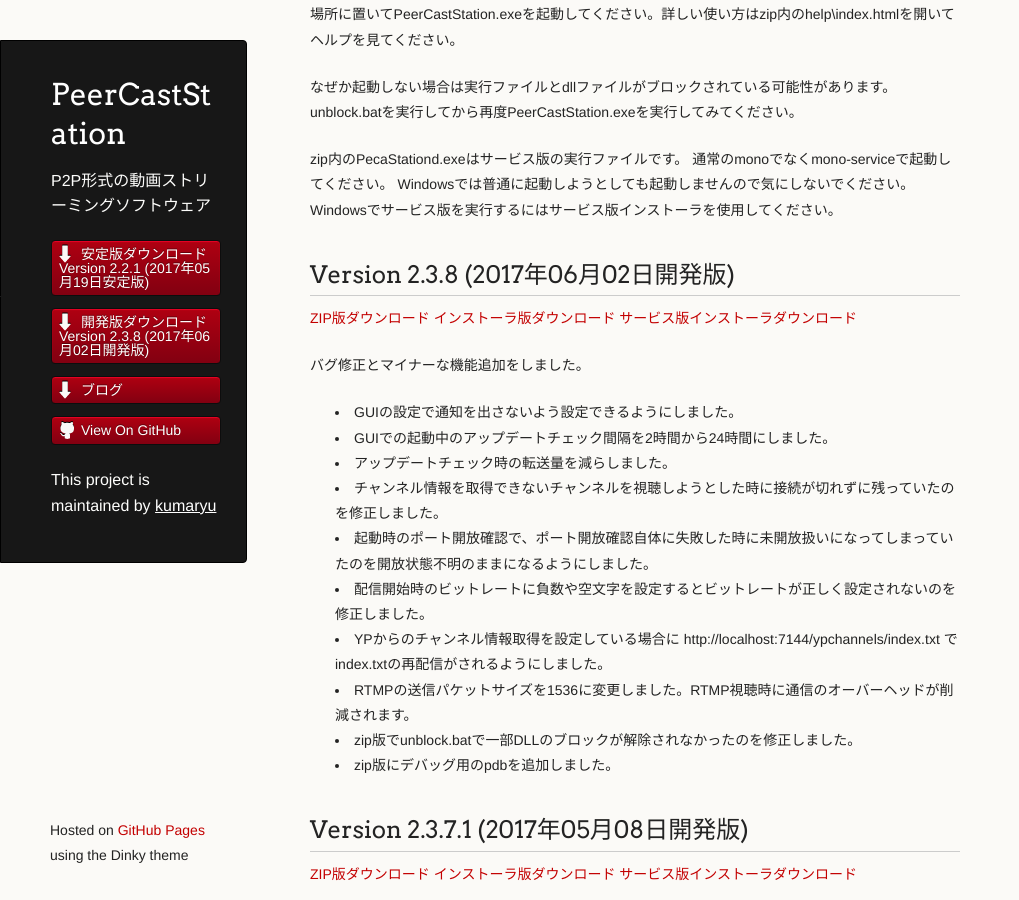
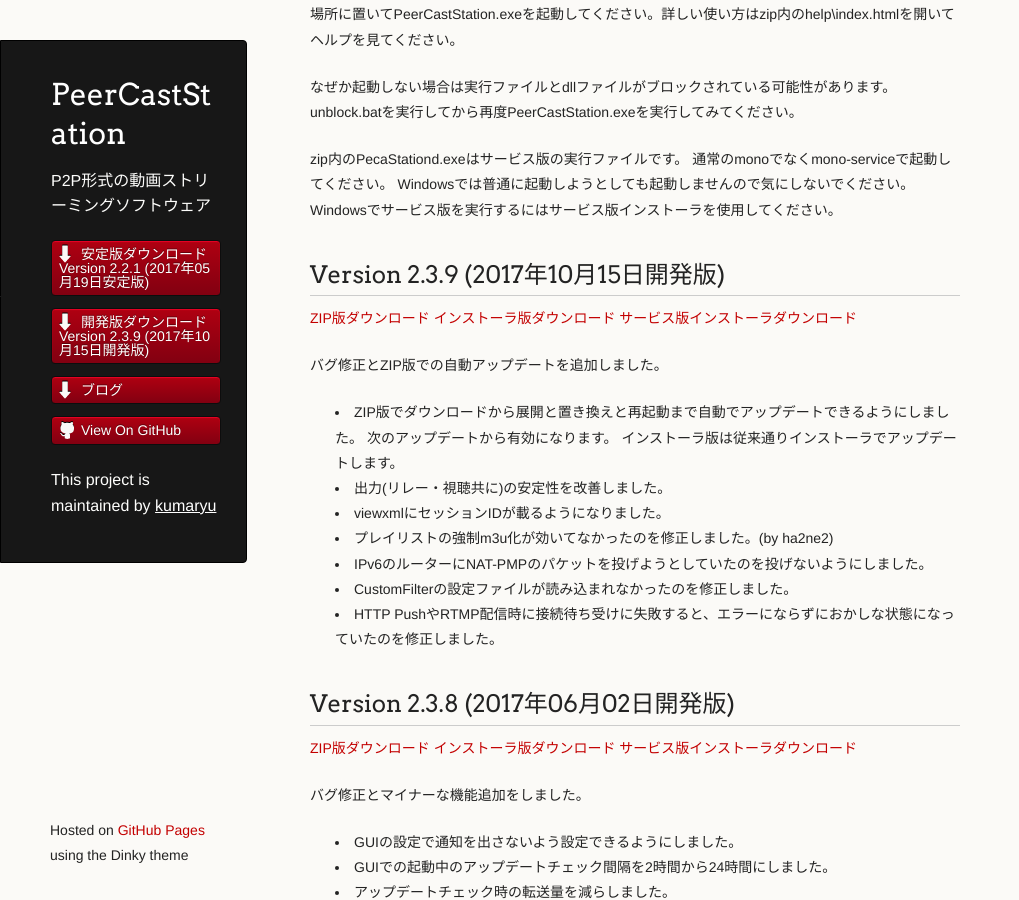
Before and after one commit to kumaryu/peercaststation, a Jekyll site: the page built from download-dev.mkd, in a window 1280 px wide and 900 px high, scrolled down 410 px. Shown: the whole window, without its empty margins (0-1019 px from the left). Built offline with Jekyll 4.4.1, drawn with Linux system fonts in a browser that asks for light colours.

Commit message:
bumped version up to 2.3.9.0

```diff
--- a/_data/releasenotes.yml
+++ b/_data/releasenotes.yml
@@ -1,4 +1,32 @@
 ---
+- name: Version 2.3.9 (2017年10月15日開発版)
+  version: 2.3.9
+  channel: dev
+  notes: |
+    バグ修正とZIP版での自動アップデートを追加しました。
+
+    * ZIP版でダウンロードから展開と置き換えと再起動まで自動でアップデートできるようにしました。
+      次のアップデートから有効になります。
+      インストーラ版は従来通りインストーラでアップデートします。
+    * 出力(リレー・視聴共に)の安定性を改善しました。
+    * viewxmlにセッションIDが載るようになりました。
+    * プレイリストの強制m3u化が効いてなかったのを修正しました。(by ha2ne2)
+    * IPv6のルーターにNAT-PMPのパケットを投げようとしていたのを投げないようにしました。
+    * CustomFilterの設定ファイルが読み込まれなかったのを修正しました。
+    * HTTP PushやRTMP配信時に接続待ち受けに失敗すると、エラーにならずにおかしな状態になっていたのを修正しました。
+  date: 2017-10-15T00:00:00+09:00
+  url: http://www.pecastation.org/files/PeerCastStation-2.3.9.zip
+  enclosures:
+  - type: archive
+    url: http://www.pecastation.org/files/PeerCastStation-2.3.9.zip
+    length: 1646552
+  - type: installer
+    url: http://www.pecastation.org/files/PeerCastStation-2.3.9.exe
+    length: 2323345
+  - type: serviceinstaller
+    url: http://www.pecastation.org/files/PecaStationd-2.3.9.msi
+    length: 2011938
+
 - name: Version 2.3.8 (2017年06月02日開発版)
   version: 2.3.8
   channel: dev
```
